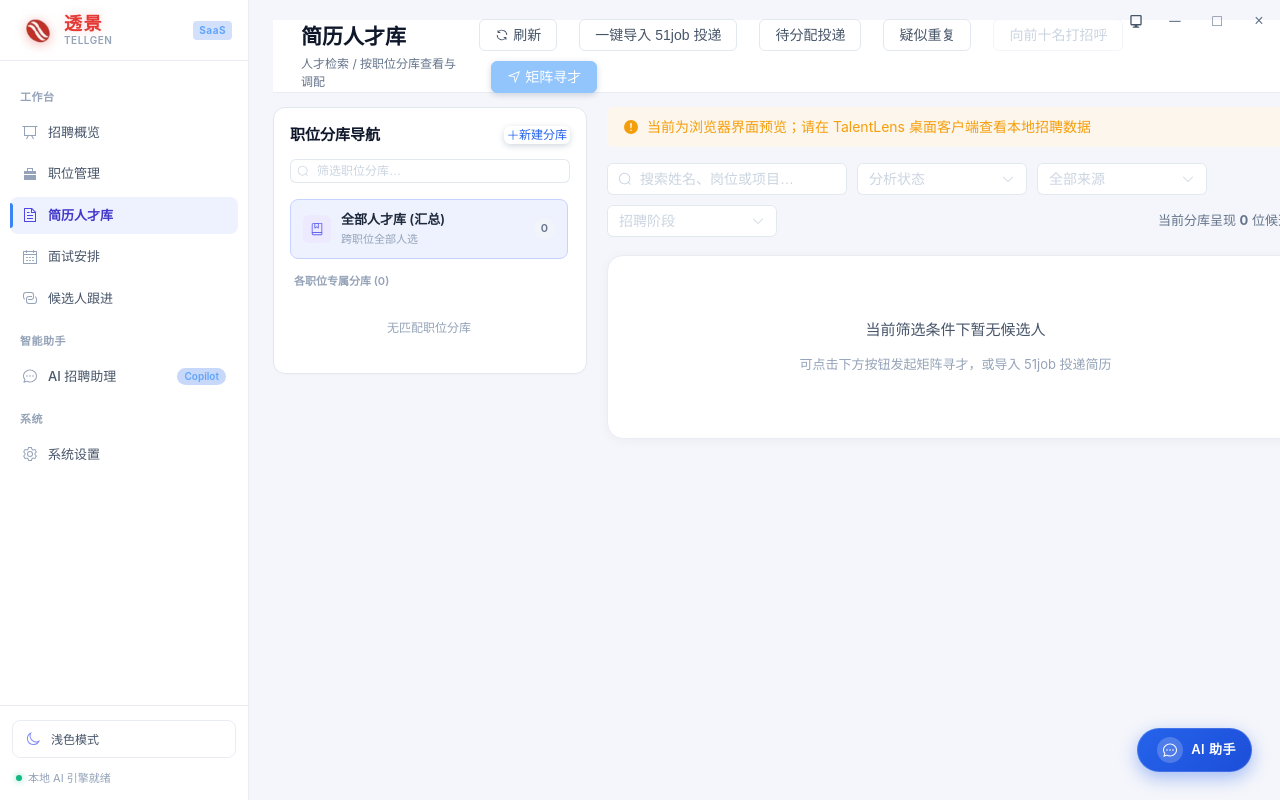
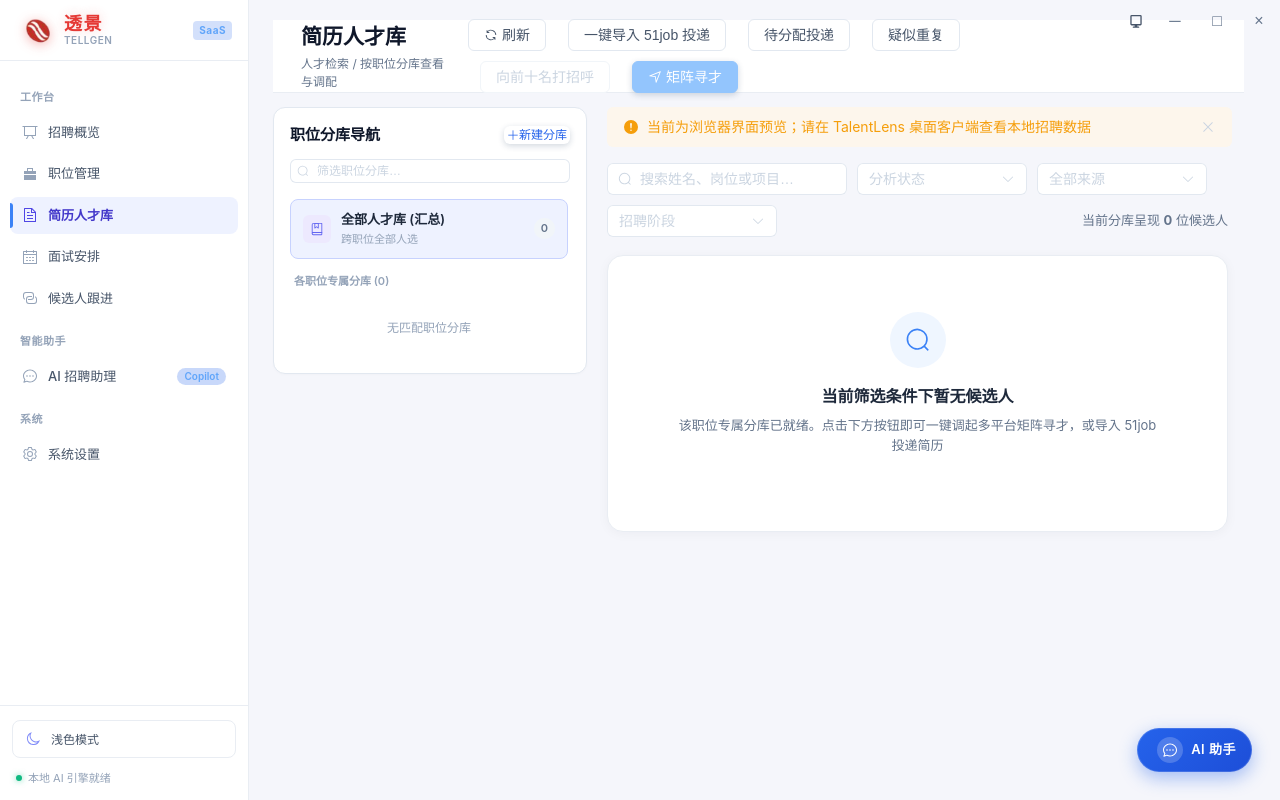
Before and after one commit to xunyinjilove/TalentLens, a Vue app in the folder frontend/: page /#/talent in a window 1280 px wide. Built offline with nearby package versions, Linux system fonts and the light colour scheme.

Commit message:
feat(ui): 人才库右侧呼吸间隙、清理历史简历脏报错与职位表最左侧专属寻才功能

```diff
--- a/frontend/src/styles/recruitment-workbench.scss
+++ b/frontend/src/styles/recruitment-workbench.scss
@@ -47,9 +47,11 @@
 .app-layout-frame[data-theme='light'] .app-sidebar .app-status-bar { color:#64748b; }
 
 .workbench-page {
+  box-sizing: border-box;
   width: 100%;
   height: 100%;
-  overflow: auto;
+  overflow-x: hidden;
+  overflow-y: auto;
   background: var(--wb-bg);
   color: var(--wb-text);
 }
--- a/frontend/src/views/RecruitmentJobsView.vue
+++ b/frontend/src/views/RecruitmentJobsView.vue
@@ -86,6 +86,7 @@
         <table class="saas-table">
           <thead>
             <tr>
+              <th class="col-sourcing">寻才</th>
               <th class="col-title">职位名称</th>
               <th class="col-dept">部门</th>
               <th class="col-headcount">招聘人数</th>
@@ -97,7 +98,7 @@
           </thead>
           <tbody>
             <tr v-if="loading" class="empty-row">
-              <td colspan="7">
+              <td colspan="8">
                 <div class="empty-state">
                   <el-icon class="is-loading" style="font-size: 24px;"><Loading /></el-icon>
                   <p>正在载入职位数据…</p>
@@ -105,7 +106,7 @@
               </td>
             </tr>
             <tr v-else-if="!filteredProjects.length" class="empty-row">
-              <td colspan="7">
+              <td colspan="8">
                 <div class="empty-state">
                   <p>未找到符合条件的职位</p>
                   <el-button size="small" type="primary" plain @click="openCreateModal">立即新建职位</el-button>
@@ -117,6 +118,18 @@
               :key="project.id"
               class="table-row"
             >
+              <!-- 快捷寻才（最左侧第一列） -->
+              <td class="col-sourcing">
+                <button
+                  class="sourcing-pill-btn"
+                  title="立即为该岗位检索人才"
+                  @click="openSourcing(project)"
+                >
+                  <el-icon><Position /></el-icon>
+                  <span>寻才</span>
+                </button>
+              </td>
+
               <!-- 职位名称与次行信息 -->
               <td class="col-title">
                 <div class="job-title-wrapper">
@@ -166,6 +179,15 @@
               <!-- 操作图标组 -->
               <td class="col-actions">
                 <div class="action-btn-group">
+                  <!-- 快捷寻才 -->
+                  <button
+                    class="action-icon-btn highlight"
+                    title="立即为该岗位检索人才"
+                    @click="openSourcing(project)"
+                  >
+                    <el-icon><Position /></el-icon>
+                  </button>
+
                   <!-- 编辑 -->
                   <button
                     class="action-icon-btn"
@@ -665,11 +687,15 @@ async function saveJob() {
   }
 }
 
+function openSourcing(project: Project) {
+  sourcingProject.value = project
+  showSourcingDialog.value = true
+}
+
 // 更多菜单命令处理
 async function handleActionCommand(cmd: string, project: Project) {
   if (cmd === 'sourcing') {
-    sourcingProject.value = project
-    showSourcingDialog.value = true
+    openSourcing(project)
   } else if (cmd === 'rules') {
     ruleProject.value = project
   } else if (cmd === 'mapping51') {
@@ -978,8 +1004,42 @@ onMounted(() => {
 }
 
 /* 列定义与内容排版 */
+.col-sourcing {
+  width: 90px;
+  min-width: 90px;
+  text-align: center;
+}
+
+.sourcing-pill-btn {
+  display: inline-flex;
+  align-items: center;
+  justify-content: center;
+  gap: 5px;
+  padding: 6px 14px;
+  font-size: 13px;
+  font-weight: 600;
+  color: #ffffff;
+  background: linear-gradient(135deg, #3b82f6 0%, #2563eb 100%);
+  border: none;
+  border-radius: 20px;
+  cursor: pointer;
+  box-shadow: 0 2px 6px rgba(37, 99, 235, 0.25);
+  transition: all 0.2s cubic-bezier(0.4, 0, 0.2, 1);
+  white-space: nowrap;
+}
+
+.sourcing-pill-btn:hover {
+  background: linear-gradient(135deg, #2563eb 0%, #1d4ed8 100%);
+  box-shadow: 0 4px 10px rgba(37, 99, 235, 0.35);
+  transform: translateY(-1px);
+}
+
+.sourcing-pill-btn:active {
+  transform: translateY(0);
+}
+
 .col-title {
-  min-width: 240px;
+  min-width: 200px;
 }
 
 .job-title-wrapper {
@@ -1012,7 +1072,7 @@ onMounted(() => {
 }
 
 .col-dept {
-  min-width: 120px;
+  min-width: 100px;
 }
 
 .dept-text {
@@ -1021,7 +1081,7 @@ onMounted(() => {
 }
 
 .col-headcount {
-  min-width: 90px;
+  min-width: 80px;
 }
 
 .headcount-text {
@@ -1127,6 +1187,16 @@ onMounted(() => {
   color: #1e293b;
 }
 
+.action-icon-btn.highlight {
+  color: #2563eb;
+  background-color: #eff6ff;
+}
+
+.action-icon-btn.highlight:hover {
+  background-color: #dbeafe;
+  color: #1d4ed8;
+}
+
 .empty-row td {
   padding: 48px 20px;
   text-align: center;
--- a/frontend/src/views/TalentPoolView.vue
+++ b/frontend/src/views/TalentPoolView.vue
@@ -105,14 +105,15 @@
 
       <!-- 右侧：候选人看板主内容区 -->
       <main class="talent-content-area">
-        <!-- 错误提示 -->
+        <!-- 错误提示（过滤掉旧简历脏数据干扰） -->
         <el-alert
-          v-if="recruitment.error"
+          v-if="recruitment.error && !recruitment.error.includes('引用缺失的旧简历')"
           type="warning"
           :title="recruitment.error"
           show-icon
-          :closable="false"
-          style="margin-bottom: 16px;"
+          closable
+          @close="recruitment.error = ''"
+          style="margin-bottom: 16px; margin-right: 8px;"
         />
 
         <!-- 当前分库信息横幅 (选定职位分库时展示) -->
@@ -250,20 +251,28 @@
 
         <!-- 空数据提示 -->
         <div v-else class="wb-card wb-empty empty-candidate-panel">
-          <p v-if="recruitment.loading">正在载入人才库…</p>
-          <div v-else>
-            <p style="font-size: 15px; font-weight: 500; color: #475569; margin-bottom: 8px;">
+          <p v-if="recruitment.loading" class="empty-loading">
+            <el-icon class="is-loading" style="font-size: 24px; margin-bottom: 8px;"><Loading /></el-icon>
+            <span>正在载入人才库…</span>
+          </p>
+          <div v-else class="empty-detail-box">
+            <div class="empty-illustration">
+              <el-icon><Search /></el-icon>
+            </div>
+            <h3 class="empty-title">
               {{ selectedProject ? `「${selectedProject.job_config?.title || selectedProject.name}」分库中暂无符合条件的候选人` : '当前筛选条件下暂无候选人' }}
-            </p>
-            <p style="color: #94a3b8; font-size: 13px; margin-bottom: 16px;">
-              可点击下方按钮发起矩阵寻才，或导入 51job 投递简历
+            </h3>
+            <p class="empty-subtitle">
+              该职位专属分库已就绪。点击下方按钮即可一键调起多平台矩阵寻才，或导入 51job 投递简历
             </p>
             <el-button
               v-if="selectedProject"
               type="primary"
+              size="large"
+              class="empty-action-btn"
               @click="showSearch = true"
             >
-              <el-icon style="margin-right: 4px;"><Position /></el-icon>
+              <el-icon style="margin-right: 6px;"><Position /></el-icon>
               立即为该岗位检索人才
             </el-button>
           </div>
@@ -643,18 +652,19 @@ async function refresh() {
   await Promise.all([projects.loadProjects(), recruitment.loadCandidates()])
 }
 
-async function loadInbox() {
+async function loadInbox(interactive = false) {
   try {
     const api: any = await import('../../wailsjs/go/main/App')
     pendingApplications.value = (await api.ListImportedApplications('unassigned')) || []
   } catch (err: any) {
-    ElMessage.error(err?.message || String(err))
+    console.warn('loadInbox error:', err)
+    if (interactive) ElMessage.error(err?.message || String(err))
   }
 }
 
 function showInbox() {
   inboxOpen.value = true
-  void loadInbox()
+  void loadInbox(true)
 }
 
 async function import51Job() {
@@ -682,18 +692,19 @@ async function assign(id: string) {
   }
 }
 
-async function loadDuplicates() {
+async function loadDuplicates(interactive = false) {
   try {
     const api: any = await import('../../wailsjs/go/main/App')
     duplicates.value = (await api.ListSuspectedDuplicates()) || []
   } catch (err: any) {
-    ElMessage.error(err?.message || String(err))
+    console.warn('loadDuplicates error:', err)
+    if (interactive) ElMessage.error(err?.message || String(err))
   }
 }
 
 function showDuplicates() {
   duplicatesOpen.value = true
-  void loadDuplicates()
+  void loadDuplicates(true)
 }
 
 async function merge(pair: DuplicatePair) {
@@ -742,7 +753,9 @@ onMounted(() => {
 
 <style scoped>
 .talent-pool-page {
-  padding: 20px 24px;
+  box-sizing: border-box;
+  width: 100%;
+  padding: 20px 36px 60px 24px;
 }
 
 .talent-workbench-layout {
@@ -750,6 +763,8 @@ onMounted(() => {
   gap: 20px;
   align-items: flex-start;
   margin-top: 14px;
+  width: 100%;
+  box-sizing: border-box;
 }
 
 /* 左侧职位分库导航侧栏 */
@@ -904,6 +919,8 @@ onMounted(() => {
 .talent-content-area {
   flex: 1;
   min-width: 0;
+  box-sizing: border-box;
+  padding-right: 12px;
 }
 
 .selected-repo-banner {
@@ -912,10 +929,12 @@ onMounted(() => {
   border-radius: 12px;
   padding: 16px 20px;
   margin-bottom: 16px;
+  margin-right: 4px;
   display: flex;
   justify-content: space-between;
   align-items: center;
   gap: 16px;
+  box-sizing: border-box;
 }
 
 .repo-banner-title {
@@ -975,11 +994,20 @@ onMounted(() => {
 
 .talent-filter-toolbar {
   margin-bottom: 18px;
+  margin-right: 4px;
+  box-sizing: border-box;
 }
 
 .count-summary {
   margin-left: auto;
   font-size: 13px;
+}
+
+.wb-candidate-grid {
+  display: grid;
+  grid-template-columns: repeat(auto-fill, minmax(340px, 1fr));
+  gap: 16px;
+  margin-right: 4px;
 }
 
 .talent-card {
@@ -1007,7 +1035,58 @@ onMounted(() => {
 }
 
 .empty-candidate-panel {
-  padding: 48px 24px;
+  padding: 56px 24px;
+  text-align: center;
+  margin-right: 4px;
+  box-sizing: border-box;
+}
+
+.empty-loading {
+  display: flex;
+  flex-direction: column;
+  align-items: center;
+  color: #94a3b8;
+}
+
+.empty-detail-box {
+  display: flex;
+  flex-direction: column;
+  align-items: center;
   text-align: center;
 }
+
+.empty-illustration {
+  width: 56px;
+  height: 56px;
+  border-radius: 50%;
+  background: #eff6ff;
+  color: #3b82f6;
+  font-size: 26px;
+  display: flex;
+  align-items: center;
+  justify-content: center;
+  margin-bottom: 16px;
+}
+
+.empty-title {
+  margin: 0 0 8px;
+  font-size: 16px;
+  font-weight: 600;
+  color: #1e293b;
+}
+
+.empty-subtitle {
+  margin: 0 0 20px;
+  font-size: 13px;
+  color: #64748b;
+  max-width: 480px;
+  line-height: 1.5;
+}
+
+.empty-action-btn {
+  border-radius: 20px;
+  padding: 10px 24px;
+  font-weight: 600;
+  box-shadow: 0 4px 12px rgba(37, 99, 235, 0.25);
+}
 </style>
```
Also changed, not shown: 1 other file (tests, documents, lock files or other folders).
